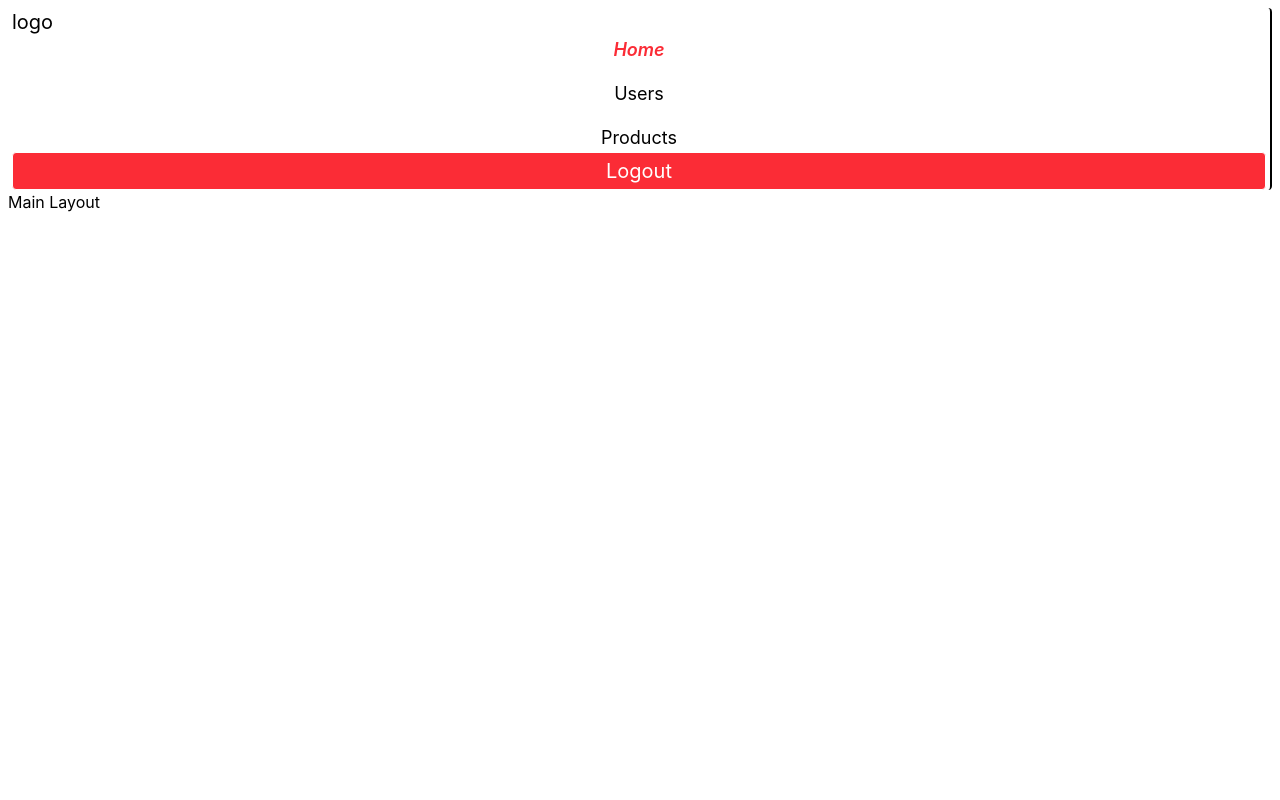
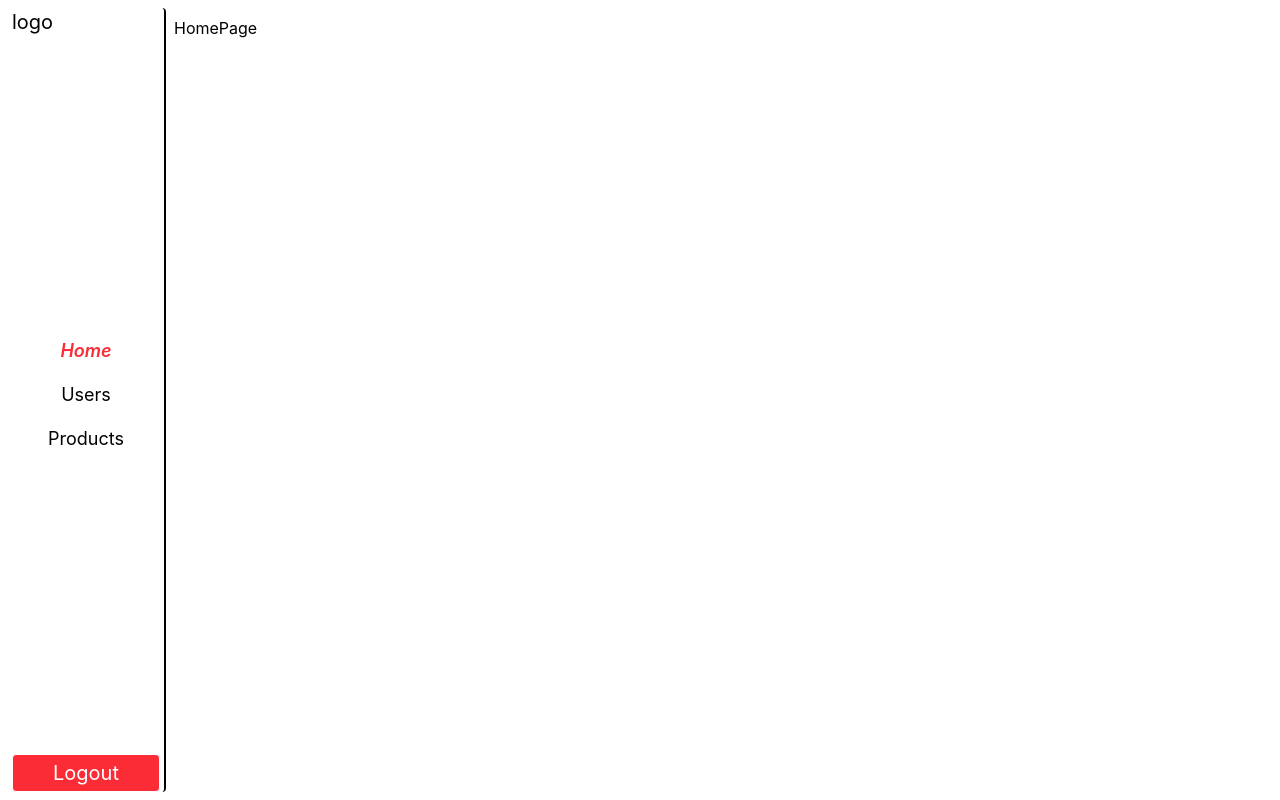
Before and after one commit to dev-Aryan09/Cohort3.0, a React (Vite) app in the folder React/day16-authProject/: page /main in a window 1280 px wide. Built offline with nearby package versions, Linux system fonts and the light colour scheme; sample sign-in values are in the browser's storage.

Commit message:
day16: create some pages navigatio

```diff
--- a/React/day16-authProject/src/layout/MainLayout.jsx
+++ b/React/day16-authProject/src/layout/MainLayout.jsx
@@ -1,12 +1,16 @@
 import React from "react";
 import Navbar from "../components/Navbar";
+import { Outlet } from "react-router";
 
 const MainLayout = () => {
   console.log("main layout rendering...", performance.now());
   return (
-    <div className="p-2">
+    <div className="h-screen p-2 grid grid-cols-[1fr_7fr]">
       <Navbar />
-      <h1>Main Layout</h1>
+
+      <div className="p-2 h-full">
+        <Outlet />
+      </div>
     </div>
   );
 };
--- /dev/null
+++ b/React/day16-authProject/src/pages/HomePage.jsx
@@ -0,0 +1,8 @@
+import React from "react";
+
+const HomePage = () => {
+  console.log("Home page rendering...", performance.now());
+  return <div>HomePage</div>;
+};
+
+export default HomePage;
--- /dev/null
+++ b/React/day16-authProject/src/pages/ProductsPage.jsx
@@ -0,0 +1,8 @@
+import React from "react";
+
+const ProductsPage = () => {
+  console.log("Products page rendering...", performance.now());
+  return <div>ProductsPage</div>;
+};
+
+export default ProductsPage;
--- /dev/null
+++ b/React/day16-authProject/src/pages/UsersPage.jsx
@@ -0,0 +1,8 @@
+import React from "react";
+
+const UsersPage = () => {
+  console.log("Users page rendering...", performance.now());
+  return <div>UsersPage</div>;
+};
+
+export default UsersPage;
```
Also changed, not shown: React/day16-authProject/src/routes/AppRoutes.jsx (+17 -0 lines).
